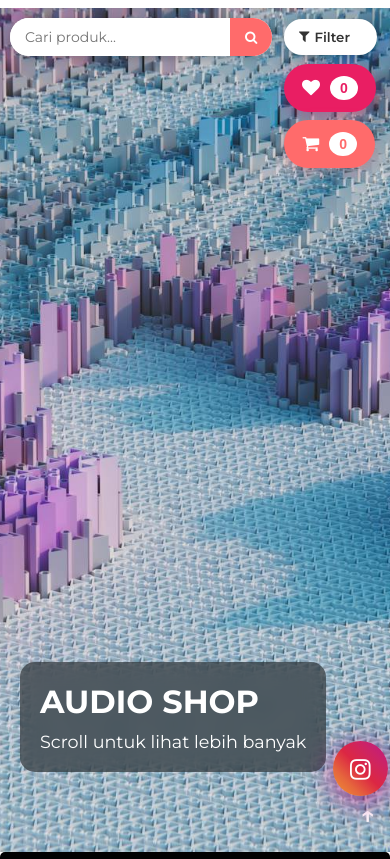
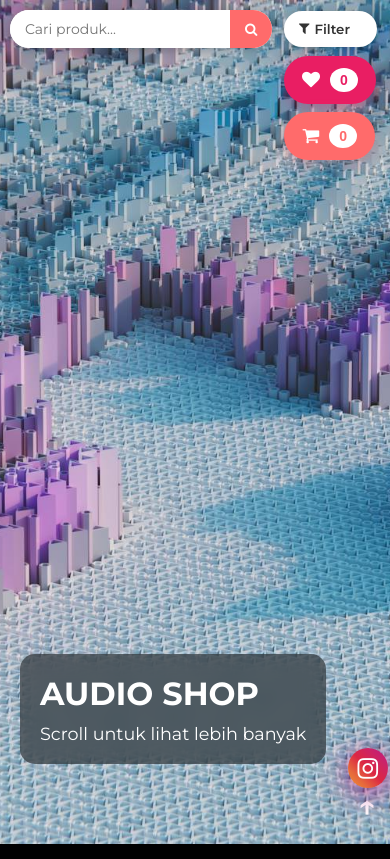
Before and after one commit to fadhilin/web-audio, a plain HTML site: page index.html in a window 390 px wide. Shown: the top 859 px of the page. Drawn offline with Linux system fonts and the light colour scheme.

Commit message:
update code

```diff
--- a/index.html
+++ b/index.html
@@ -188,7 +188,7 @@
         </div>
       </div>
 
-      <div class="container-top"><a href="#hero">↑</a></div>
+      <div class="arrow-top"><a href="#hero">↑</a></div>
 
       <!-- Instagram Chat Button -->
       <a
--- a/style.css
+++ b/style.css
@@ -37,7 +37,6 @@ body {
   align-items: center;
   justify-content: flex-end;
   padding: 16px;
-  margin-top: 8px;
   margin-right: 16px;
   position: relative;
   top: 0;
@@ -736,12 +735,21 @@ body {
   }
 
   .instagram-chat-btn {
-    margin-bottom: -2rem;
+    margin-bottom: -1.5rem;
     margin-right: -0.8rem;
+    font-size: 10px;
+    max-width: 40px;
+    max-height: 40px;
+    width: 15px;
+  }
+
+  .arrow-top {
+    margin-bottom: -10px;
+    margin-right: -1rem;
   }
 }
 
-.container-top {
+.arrow-top {
   position: fixed;
   font-weight: 600;
   z-index: 9998;
@@ -750,7 +758,7 @@ body {
   right: 30px;
 }
 
-.container-top a {
+.arrow-top a {
   text-decoration: none;
   color: white;
   cursor: pointer;
@@ -759,7 +767,7 @@ body {
   transition: all 0.3s;
 }
 
-.container-top a:hover {
+.arrow-top a:hover {
   transform: translateY(-3px);
 }
 
@@ -787,7 +795,6 @@ body {
 }
 
 .product {
-  border-radius: 5px;
   min-height: 100vh;
   background-size: cover;
   background-repeat: no-repeat;
```
